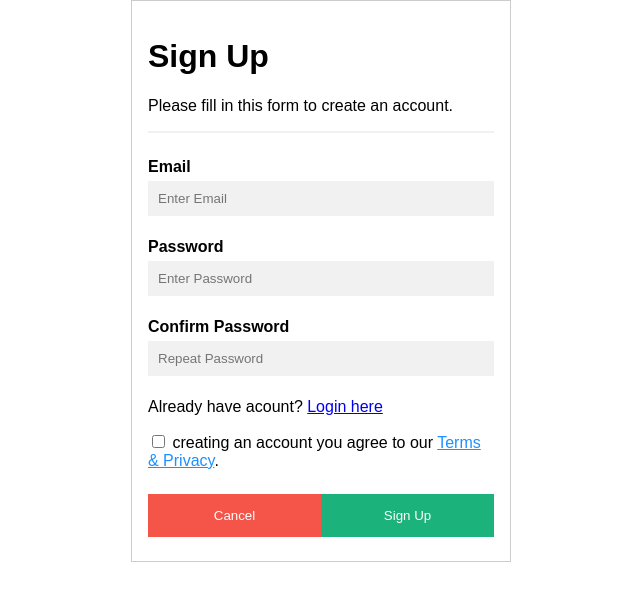
After one commit to vermapintu3d/StaffSphere, a Django app: page /signup/ in a window 1280 px wide. The commit adds this page. Shown: the top 601 px of the page, without its empty margins (319-959 px from the left). Run offline with Django 4.2, Linux system fonts and the light colour scheme.

Commit message:
signuppage added

```diff
--- /dev/null
+++ b/Staff_Sphere/Login/templates/signup.html
@@ -0,0 +1,104 @@
+<!DOCTYPE html>
+<html>
+<style>
+body {font-family: Arial, Helvetica, sans-serif; margin-left:450px; margin-right:450px; margin-top:0px;}
+* {box-sizing: border-box}
+
+/* Full-width input fields */
+input[type=text], input[type=password] {
+  width: 100%;
+  padding: 10px;
+  margin: 5px 0 22px 0;
+  display: inline-block;
+  border: none;
+  background: #f1f1f1;
+}
+
+input[type=text]:focus, input[type=password]:focus {
+  background-color: #ddd;
+  outline: none;
+}
+
+hr {
+  border: 1px solid #f1f1f1;
+  margin-bottom: 25px;
+}
+
+/* Set a style for all buttons */
+button {
+  background-color: #04AA6D;
+  color: white;
+  padding: 14px 20px;
+  margin: 8px 0;
+  border: none;
+  cursor: pointer;
+  width: 100%;
+  opacity: 0.9;
+}
+
+button:hover {
+  opacity:1;
+}
+
+/* Extra styles for the cancel button */
+.cancelbtn {
+  padding: 14px 20px;
+  background-color: #f44336;
+}
+
+/* Float cancel and signup buttons and add an equal width */
+.cancelbtn, .signupbtn {
+  float: left;
+  width: 50%;
+}
+
+/* Add padding to container elements */
+.container {
+  padding: 16px;
+}
+
+/* Clear floats */
+.clearfix::after {
+  content: "";
+  clear: both;
+  display: table;
+}
+
+/* Change styles for cancel button and signup button on extra small screens */
+@media screen and (max-width: 300px) {
+  .cancelbtn, .signupbtn {
+     width: 100%;
+  }
+}
+</style>
+<body>
+
+<form action="/action_page.php" style="border:1px solid #ccc">
+  <div class="container">
+        <h1>Sign Up</h1>
+    <p>Please fill in this form to create an account.</p>
+    <hr>
+    <label for="email"><b>Email</b></label>
+    <input type="text" placeholder="Enter Email" name="email" required>
+
+    <label for="psw"><b>Password</b></label>
+    <input type="password" placeholder="Enter Password" name="psw" required>
+
+    <label for="psw-repeat"><b>Confirm Password</b></label>
+    <input type="password" placeholder="Repeat Password" name="psw-repeat" required>
+
+    <label>
+    Already have acount? <a href="/">Login here</a>
+    </label>
+
+    <p><input type="checkbox" name="checkbox"> creating an account you agree to our <a href="#" style="color:dodgerblue">Terms & Privacy</a>.</p>
+
+    <div class="clearfix">
+      <button type="button" class="cancelbtn">Cancel</button>
+      <button type="submit" class="signupbtn">Sign Up</button>
+    </div>
+  </div>
+</form>
+
+</body>
+</html>
--- a/Staff_Sphere/Login/urls.py
+++ b/Staff_Sphere/Login/urls.py
@@ -3,4 +3,5 @@ from .import views
 
 urlpatterns = [
     path('', views.login, name="loginpage"),
+    path('signup/', views.signup, name="signup"),
     ]
--- a/Staff_Sphere/Login/views.py
+++ b/Staff_Sphere/Login/views.py
@@ -8,3 +8,8 @@ def login(request):
     template = loader.get_template("loginpage.html")
 
     return HttpResponse(template.render())
+
+def signup(request):
+    template = loader.get_template("signup.html")
+
+    return HttpResponse(template.render())
```
Also changed, not shown: Staff_Sphere/Login/templates/loginpage.html (+79 -10 lines).
